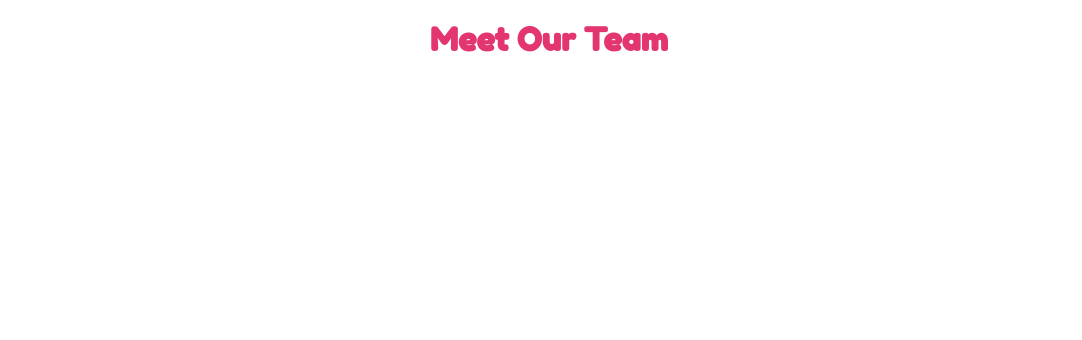
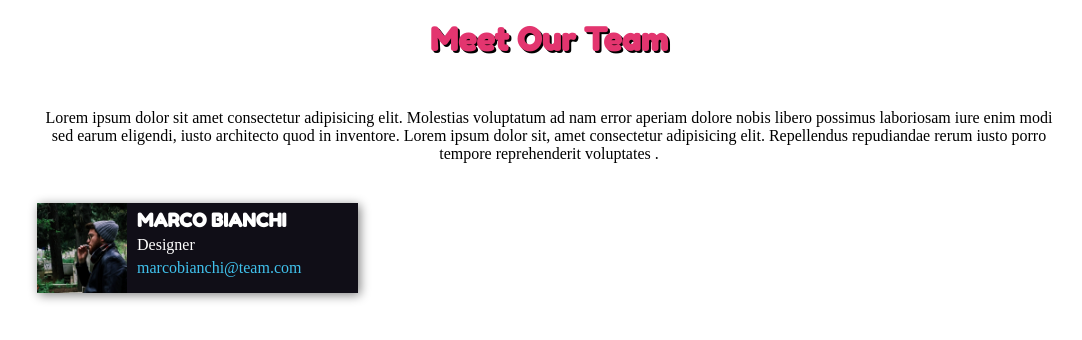
Before and after one commit to LuisGonzalez27/html-css-float-cards, a plain HTML site: page index.html in a window 1280 px wide. Shown: the whole page, without its empty margins (91-1173 px from the left). Drawn offline with Linux system fonts and the light colour scheme.

Commit message:
done card in main

```diff
--- a/css/style.css
+++ b/css/style.css
@@ -15,4 +15,54 @@ h1{
     margin-top: 20px;
     font-family: 'Fredoka One', cursive;
     color: #e3356f;
+    text-shadow: 2px 2px black;
 }
+
+#paragraph {
+    text-align: center;
+    margin-top: 50px;
+
+}
+
+.card {
+    width: calc((100% - 60px) / 3);
+    height: 90px;
+    background-color: #100E17;
+    float: left;
+    margin: 30px 20px 0 0;
+    box-shadow: 2px 2px 10px  grey;
+}
+
+/* layout della targhetta */
+.targhetta {
+    margin-top: 10px;
+}
+
+h3 {
+    color: white;
+    font-family: 'Fredoka One', cursive;
+    display: inline-block;
+}
+.card div {
+    height: 90px;
+    width: 90px;
+
+}
+.card div img {
+    width: 100%;
+}
+.foto {
+    display: inline-block;
+}
+.descrizione {
+    display: inline-block;
+    vertical-align: top;
+    color: white;
+    padding: 6px;
+}
+.occupazione {
+    padding-top: 5px;
+}
+.mail {
+    color: #40c2ed;
+}
--- a/index.html
+++ b/index.html
@@ -16,6 +16,30 @@
         <header>
             <h1>Meet Our Team</h1>
         </header>
+        <!-- Section main -->
+        <main>
+            <div>
+                <p id="paragraph">Lorem ipsum dolor sit amet consectetur adipisicing elit. Molestias voluptatum ad nam error aperiam dolore nobis libero possimus laboriosam iure enim modi sed earum eligendi, iusto architecto quod in inventore. Lorem ipsum dolor sit, amet consectetur adipisicing elit. Repellendus repudiandae rerum iusto porro tempore reprehenderit voluptates .</p>
+            </div>
+
+            <!-- cards -->
+            <div class="targhetta">
+                <div class="card">
+                    <div class="foto">
+                        <img src="./img/male1.png" alt="Maschio">
+                    </div>
+                    <!-- descrizione targhetta -->
+                    <section class="descrizione">
+                        <h3>MARCO BIANCHI</h3>
+                        <p class="occupazione">Designer</p>
+                        <p class="occupazione mail">marcobianchi@team.com</p>
+                    </section>
+
+                </div>
+            </div>
+
+
+        </main>
     </div>
 
 
```
